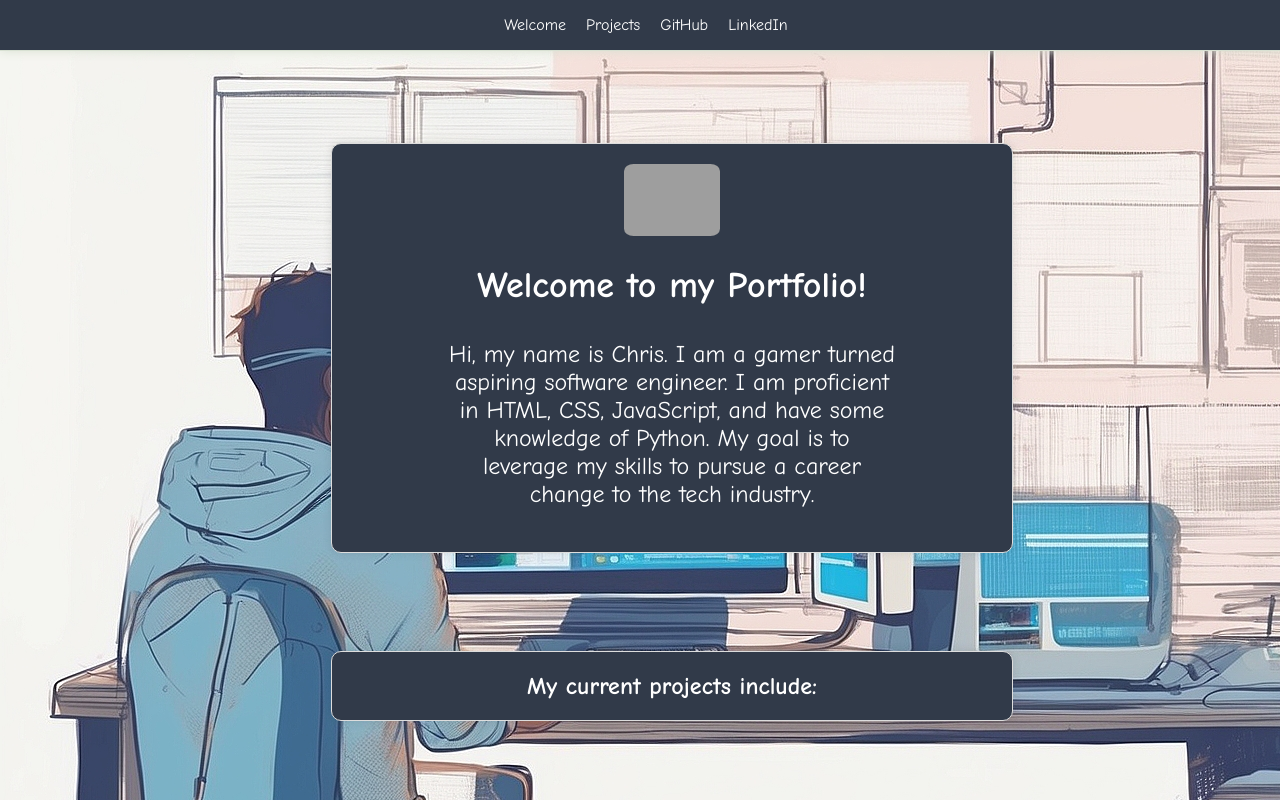
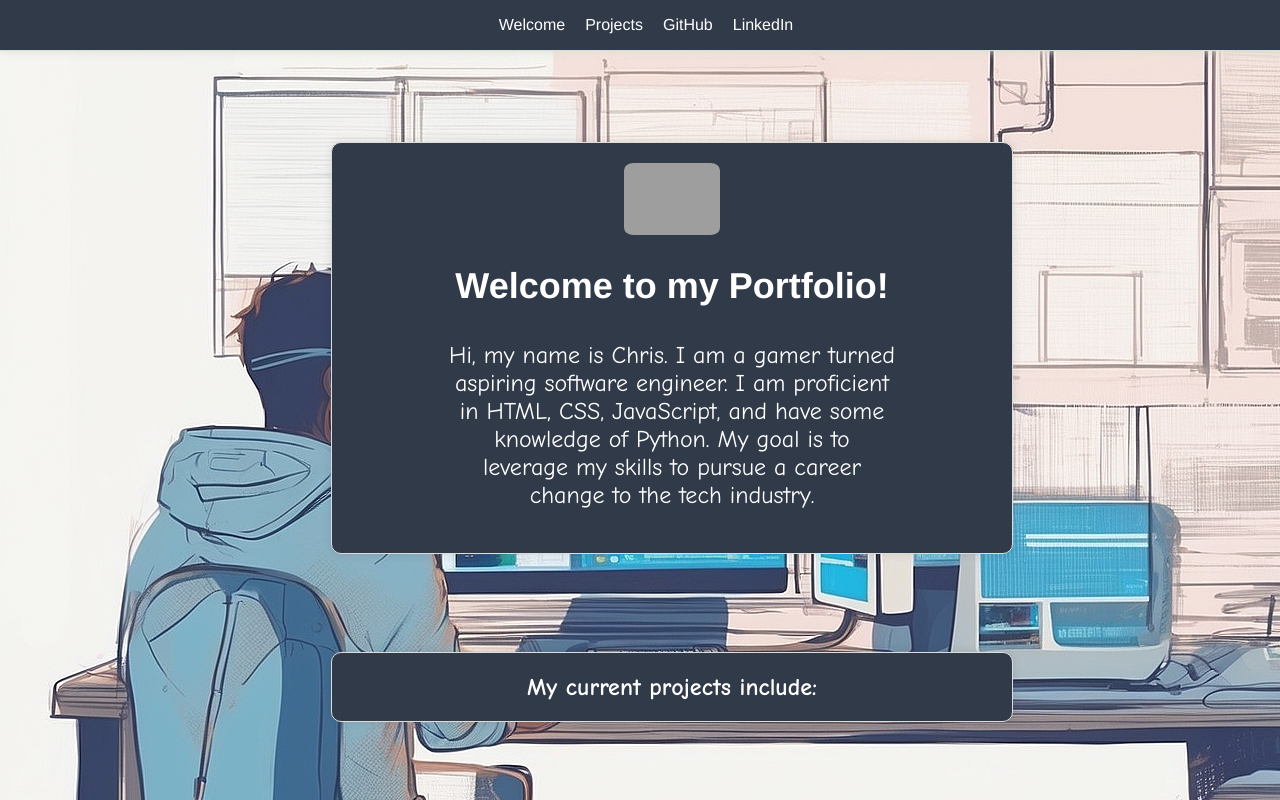
Before and after one commit to ItsHeyBlinken/ItsHeyblinken.github.io, a plain HTML site: page index.html in a window 1280 px wide. Shown: the top 800 px of the page. Drawn offline with Linux system fonts and the light colour scheme; grey boxes are pictures that could not be loaded.

Commit message:
changed font
changed font

```diff
--- a/styles.css
+++ b/styles.css
@@ -1,7 +1,7 @@
 body {
     margin: 0;
     padding: 0;
-    font-family: 'Comic Sans MS', sans-serif;
+    font-family: Helvetica, Arial, sans-serif;
     background-color: #313a49;
     flex-direction: column;
 }
```
